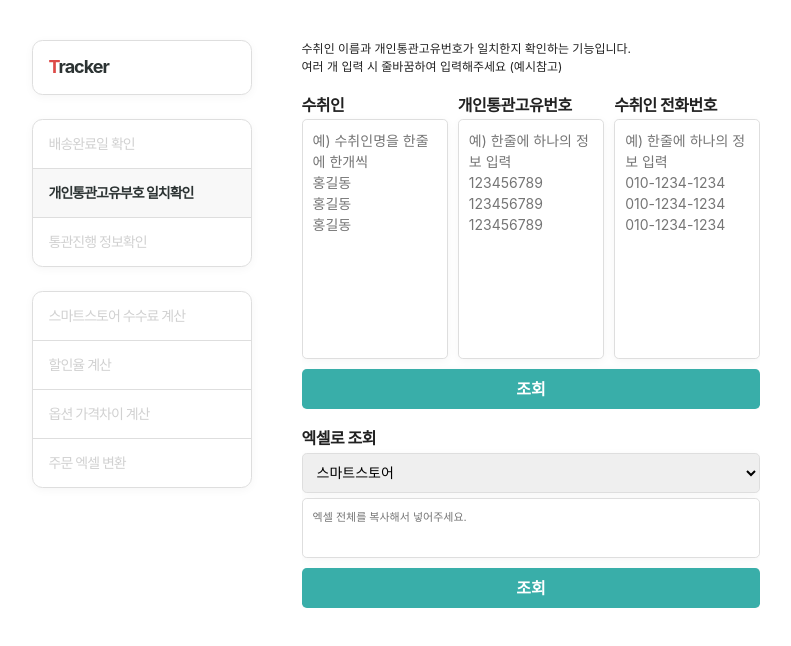
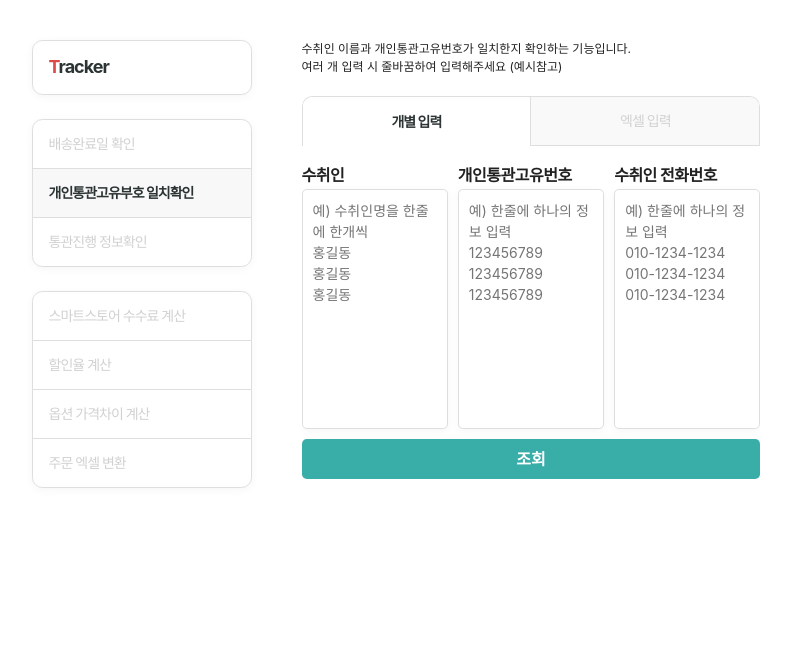
Before and after one commit to megaton111/tracker, a Vue app: page /PersonalCustomsCode in a window 1280 px wide. Shown: the top 646 px of the page, without its empty margins (249-1040 px from the left). Built offline with nearby package versions, Linux system fonts and the light colour scheme; a web font is replaced by a local one.

Commit message:
탭메뉴 컴포넌트 추가

```diff
--- a/src/assets/scss/layout/layout.scss
+++ b/src/assets/scss/layout/layout.scss
@@ -400,3 +400,38 @@ ul.lst_fee {
     }
   }
 }
+
+.tabs{
+  display: flex;
+  border:1px solid #DEDEDE ;
+  border-bottom:0 ;
+  border-radius: 0.65rem 0.65rem 0 0 ;
+  overflow: hidden;
+  > button {
+    display: inline-flex;
+    width: 100%;
+    align-items: center;
+    justify-content: center ;
+    text-align: left;
+    background: none;
+    border: 0;
+    font-size: 14px;
+    font-weight: 400;
+    padding: 1rem;
+    cursor: pointer;
+    letter-spacing: -1px;
+    color: #D1D1D1;
+    // transition: all 0.3s;
+    border-bottom: 1px solid #DEDEDE ;
+    background-color: #f9f9f9;
+    &:not(:last-child){
+      border-right: 1px solid #DEDEDE ;
+    }
+    &.active {
+      border-bottom: 0 ;
+      color: #2C3333;
+      font-weight: 700;
+      background-color: #fff;
+    }
+  }
+}
--- /dev/null
+++ b/src/components/common/TTab.vue
@@ -0,0 +1,47 @@
+<template>
+  <div class="tabs">
+    <template v-for="(item, index) in items" :key="item">
+      <button type="button"
+      @click="click(index)"
+      :class="{ active: isActive(index) }">{{ item }}</button>
+    </template>
+
+  </div>
+</template>
+<script>
+  import { reactive, toRefs } from 'vue';
+
+  export default {
+    name : 'tTab' ,
+    props: {
+      items: {
+        type: Array,
+        default: () => {
+          return [] ;
+        },
+      },
+      modelValue : {
+        type : Number ,
+        default : 0,
+      }
+    },
+    setup( props, { emit } ) {
+      const state = reactive({
+      }) ;
+
+      const click = (index) => {
+        emit('update:modelValue', index);
+      };
+
+      const isActive = (index) => {
+        return props.modelValue === index;
+      };
+
+      return {
+        ...toRefs(state),
+        click,
+        isActive
+      } ;
+    }
+  }
+</script>
--- a/src/components/pages/PersonalCustomsCode.vue
+++ b/src/components/pages/PersonalCustomsCode.vue
@@ -7,7 +7,9 @@
 
   <div class="sectionWrap personalCodeCheck">
 
-    <section class="enter">
+    <t-tab :items="tabItems" v-model="tabIdx"></t-tab>
+
+    <section class="enter" v-if="!tabIdx">
 
       <div class="row fix" style="--gap:10px">
         <div class="col" style="--gap-col:5px">
@@ -40,7 +42,7 @@
 
     </section>
 
-    <section class="enter excel">
+    <section class="enter excel" v-else>
 
       <div class="row fix" style="--gap:10px">
         <div class="col" style="--gap-col:5px;">
@@ -123,11 +125,13 @@
   import { reactive, toRefs, ref, computed } from 'vue';
   import convert from 'xml-js' ;
   import { copyText } from '@/utils';
+import TTab from '../common/TTab.vue';
 
   const PROXY = window.location.hostname === 'localhost' ? '' : '/proxy';
   const URL = `${PROXY}/ext/rest/persEcmQry/retrievePersEcm`;
 
   export default {
+	components: { TTab },
     name : 'PersonalCustomsCode' ,
     setup() {
       const disableTeleport = ref(false);
@@ -147,7 +151,9 @@
         tel : computed(() => state.telList == '' ? [] : state.telList.split('\n').filter(i => i.length !== 0).map(item=>item.replace(/-/g, ''))) ,
 
         excelData : '' ,
-        store : 'naver'
+        store : 'naver' ,
+        tabItems: [ '개별 입력', '엑셀 입력' ],
+        tabIdx : 0 ,
       }) ;
 
       const searchHandler = () => {
--- a/src/main.js
+++ b/src/main.js
@@ -9,6 +9,7 @@ import TSelect from './components/common/TSelect';
 import TTextarea from './components/common/TTextarea';
 import TInput from './components/common/TInput';
 import TRadio from './components/common/TRadio';
+import TTab from './components/common/TTab';
 
 const app = createApp(App);
 
@@ -18,6 +19,7 @@ app.component( "TSelect", TSelect ) ;
 app.component( "TTextarea", TTextarea ) ;
 app.component( "TInput", TInput ) ;
 app.component( "TRadio", TRadio ) ;
+app.component( "TTab", TTab ) ;
 
 app
   .use(store)
```
